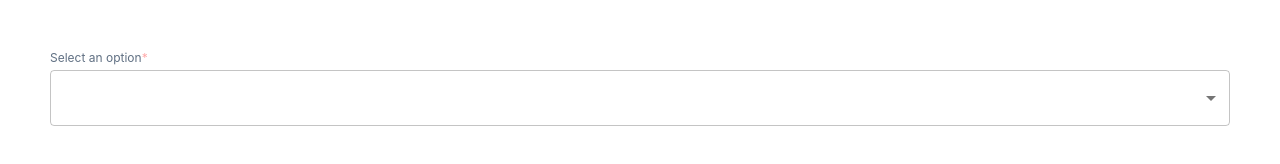
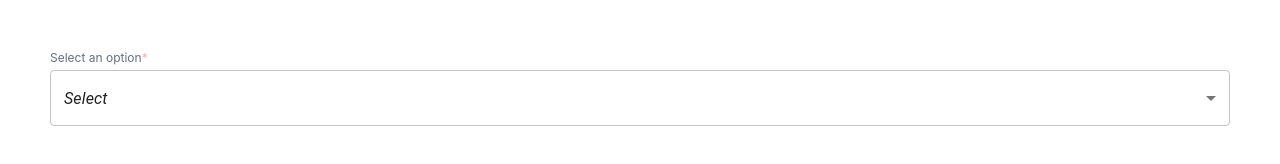
Before and after one commit to ishantsahni/ishant_fe, a React (Create React App) app: page /rough in a window 1280 px wide. Shown: the part 168-332 px from the top of the page. Built offline with nearby package versions, Linux system fonts and the light colour scheme.

Commit message:
placeholder added

```diff
--- a/src/components/CustomDropdown/index.jsx
+++ b/src/components/CustomDropdown/index.jsx
@@ -18,8 +18,14 @@ function CustomDropdown() {
           id="dropdown"
           value={selectedOption}
           onChange={handleChange}
+          displayEmpty // Show the empty option as a placeholder
+          renderValue={(selected) => {
+            if(!selected) {
+                return <em>Select</em>
+            }
+            return selected;
+          }}
         >
-          {/* <MenuItem value="">Select</MenuItem> */}
           <MenuItem value="option1">Option 1</MenuItem>
           <MenuItem value="option2">Option 2</MenuItem>
           <MenuItem value="option3">Option 3</MenuItem>
```
